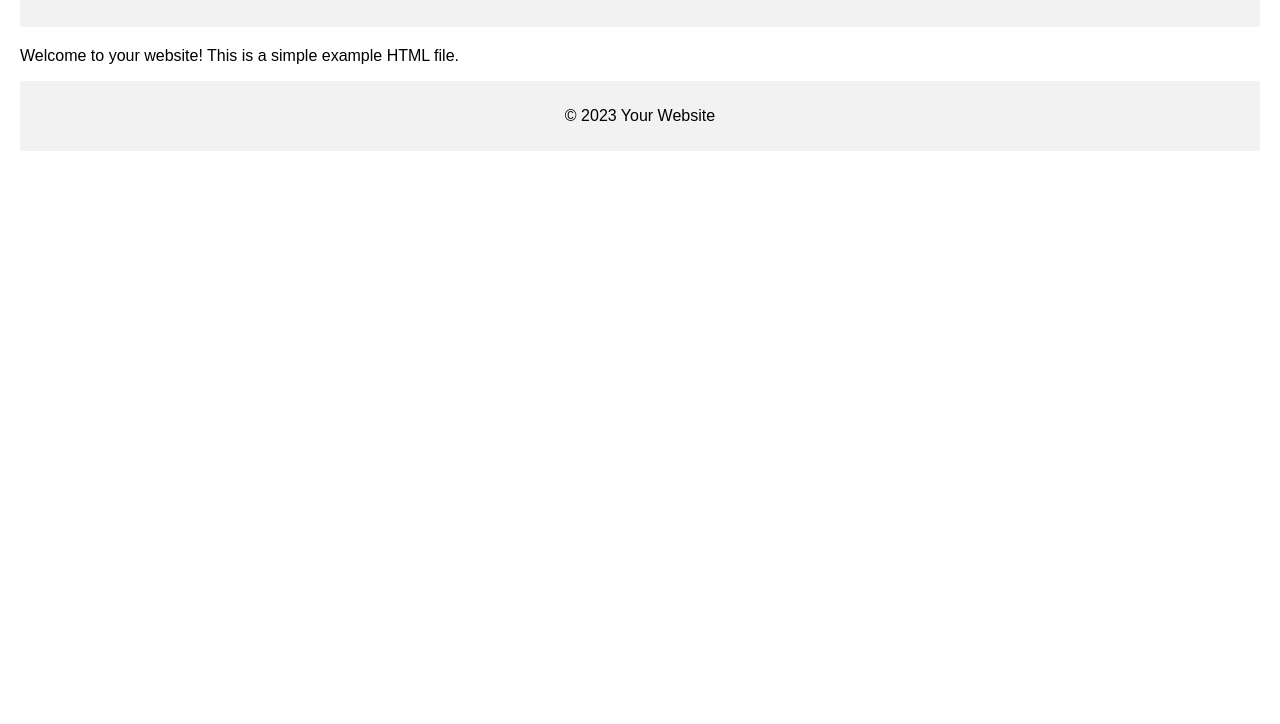
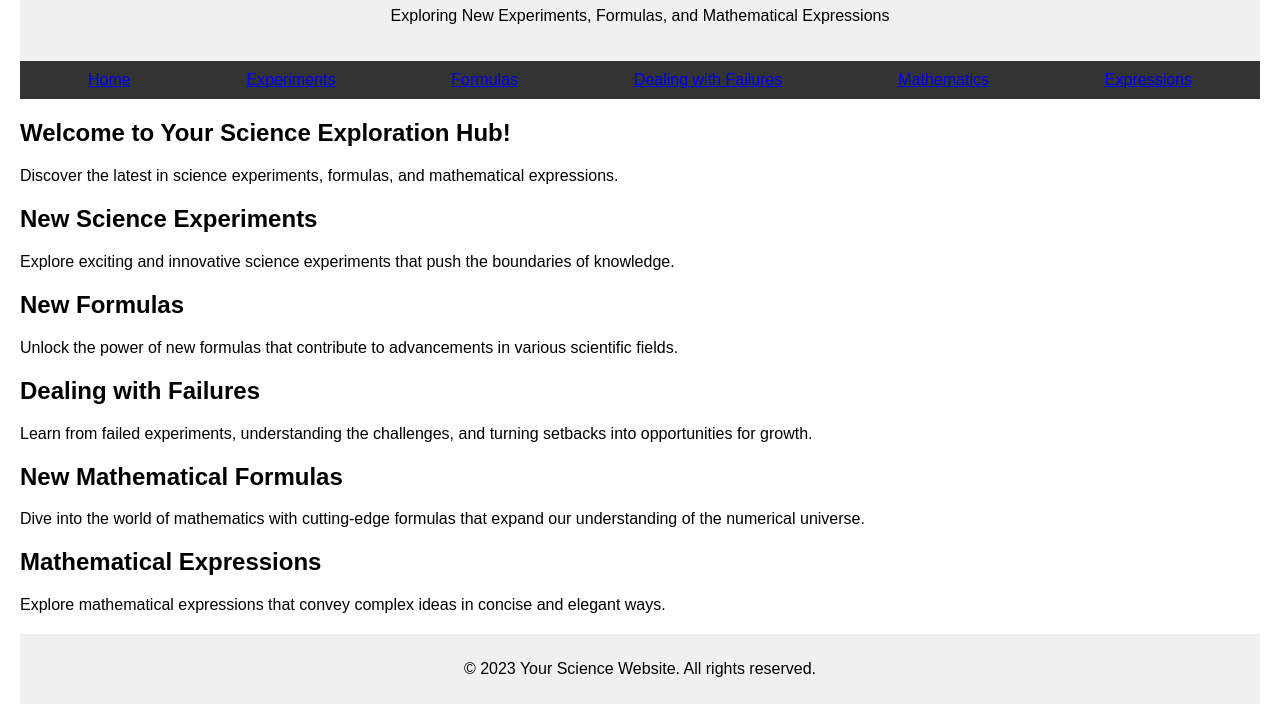
Before and after one commit to Ultronox/Ultronox, a plain HTML site: page index.html in a window 1280 px wide. Shown: the part 113-837 px from the top of the page. Before the commit the page ends 800 px from the top, so only its background shows below. Drawn offline with Linux system fonts and the light colour scheme.

Commit message:
Update index.html

```diff
--- a/index.html
+++ b/index.html
@@ -3,7 +3,7 @@
 <head>
     <meta charset="UTF-8">
     <meta name="viewport" content="width=device-width, initial-scale=1.0">
-    <title>Your Website Title</title>
+    <title>Your Science Website</title>
     <style>
         body {
             font-family: Arial, sans-serif;
@@ -12,31 +12,72 @@
         header {
             text-align: center;
             padding: 20px;
-            background-color: #f2f2f2;
+            background-color: #f0f0f0;
         }
-        main {
-            margin-top: 20px;
+        nav {
+            display: flex;
+            justify-content: space-around;
+            background-color: #333;
+            padding: 10px;
+            color: white;
+        }
+        section {
+            margin: 20px 0;
         }
         footer {
             text-align: center;
             padding: 10px;
-            background-color: #f2f2f2;
+            background-color: #f0f0f0;
         }
     </style>
 </head>
 <body>
-
     <header>
-        <h1>Your Website</h1>
+        <h1>Your Science Website</h1>
+        <p>Exploring New Experiments, Formulas, and Mathematical Expressions</p>
     </header>
 
-    <main>
-        <p>Welcome to your website! This is a simple example HTML file.</p>
-    </main>
+    <nav>
+        <a href="#home">Home</a>
+        <a href="#experiments">Experiments</a>
+        <a href="#formulas">Formulas</a>
+        <a href="#failed-experiments">Dealing with Failures</a>
+        <a href="#mathematics">Mathematics</a>
+        <a href="#expressions">Expressions</a>
+    </nav>
+
+    <section id="home">
+        <h2>Welcome to Your Science Exploration Hub!</h2>
+        <p>Discover the latest in science experiments, formulas, and mathematical expressions.</p>
+    </section>
+
+    <section id="experiments">
+        <h2>New Science Experiments</h2>
+        <p>Explore exciting and innovative science experiments that push the boundaries of knowledge.</p>
+    </section>
+
+    <section id="formulas">
+        <h2>New Formulas</h2>
+        <p>Unlock the power of new formulas that contribute to advancements in various scientific fields.</p>
+    </section>
+
+    <section id="failed-experiments">
+        <h2>Dealing with Failures</h2>
+        <p>Learn from failed experiments, understanding the challenges, and turning setbacks into opportunities for growth.</p>
+    </section>
+
+    <section id="mathematics">
+        <h2>New Mathematical Formulas</h2>
+        <p>Dive into the world of mathematics with cutting-edge formulas that expand our understanding of the numerical universe.</p>
+    </section>
+
+    <section id="expressions">
+        <h2>Mathematical Expressions</h2>
+        <p>Explore mathematical expressions that convey complex ideas in concise and elegant ways.</p>
+    </section>
 
     <footer>
-        <p>&copy; 2023 Your Website</p>
+        <p>&copy; 2023 Your Science Website. All rights reserved.</p>
     </footer>
-
 </body>
 </html>
```
